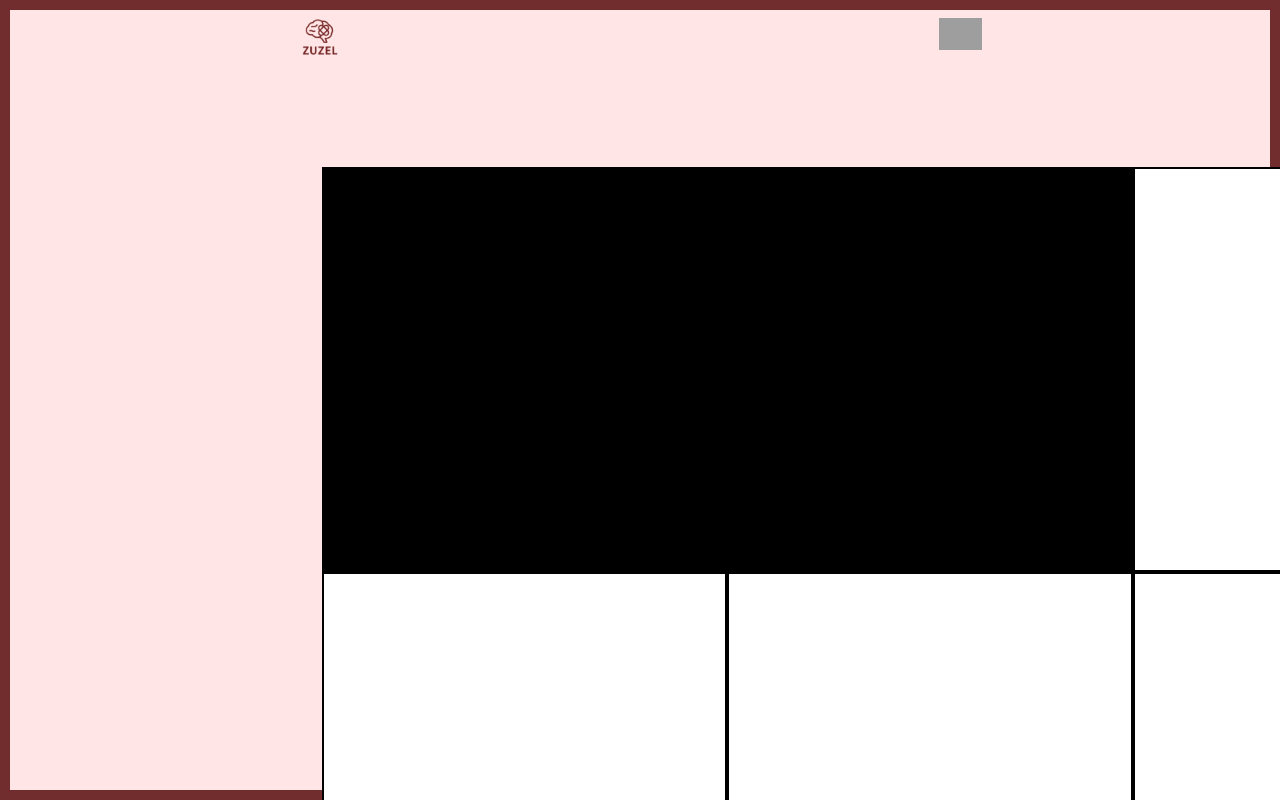
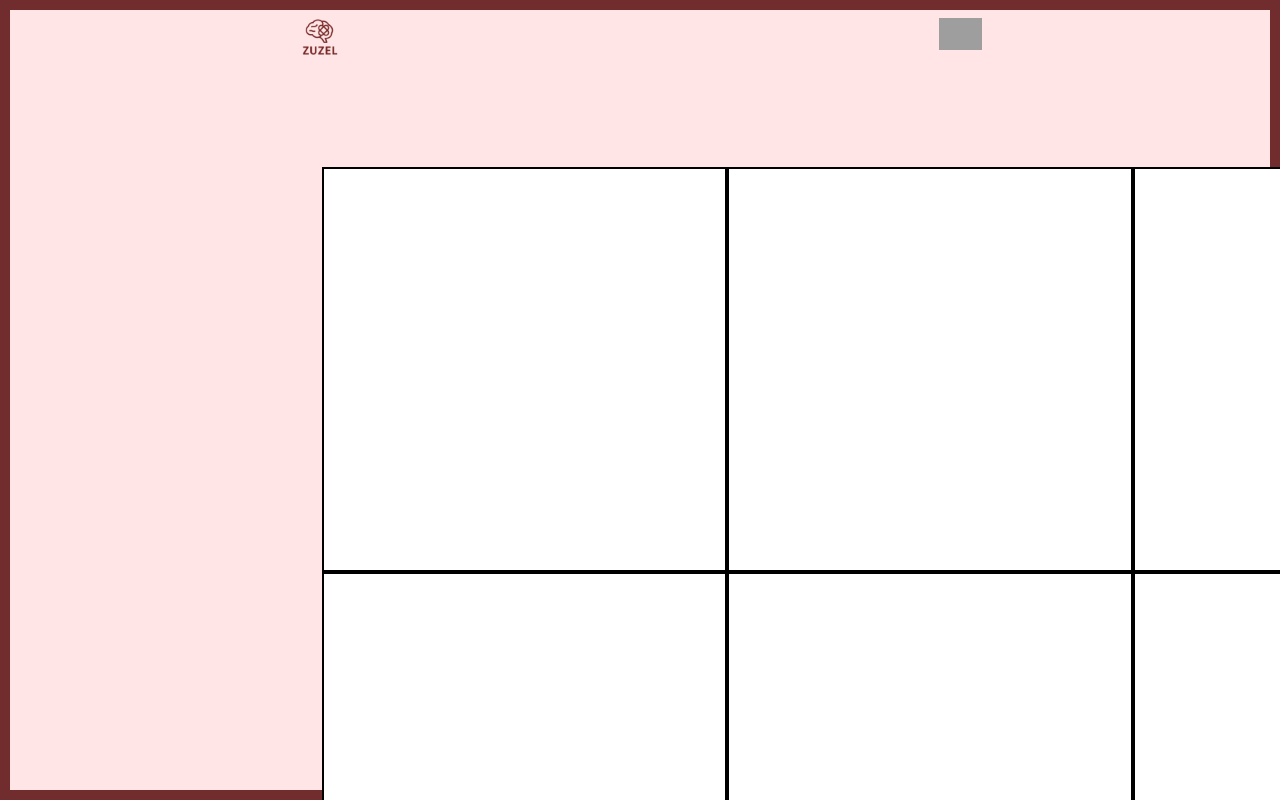
Before and after one commit to ZuskaS/Zuzel, a React (Vite) app: page /game/difficulty1 in a window 1280 px wide. Shown: the top 800 px of the page. Built offline with nearby package versions, Linux system fonts and the light colour scheme; grey boxes are pictures that could not be loaded.

Commit message:
vytvoření component Phase2,3 a nastavení výběr polí uživatelem.

```diff
--- a/src/Components/Grid/Grid.jsx
+++ b/src/Components/Grid/Grid.jsx
@@ -1,13 +1,21 @@
-import './Grid.css'
+import './Grid.css';
 
-export const Grid = ({size, numbers}) => {
-    return (
-        <div className='grid' style={{gridTemplateColumns: `repeat(${size}, 1fr)`, gridTemplateRows: `repeat(${size}, 1fr)`}}
+export const Grid = ({ size, numbers, onUserClick }) => {
+  return (
+    <div
+      className="grid"
+      style={{
+        gridTemplateColumns: `repeat(${size}, 1fr)`,
+        gridTemplateRows: `repeat(${size}, 1fr)`,
+      }}
     >
-            {Array.from({ length: size * size }, (_, index) => (
-                <div className={`cell ${numbers.includes(index) ? 'selected' : '' }`} key={index} >
-                </div>
-            ))}
-        </div>
-    )
-}
+      {Array.from({ length: size * size }, (_, index) => (
+        <div
+          className={`cell ${numbers.includes(index) ? 'selected' : ''}`}
+          key={index}
+          onClick={() => onUserClick(index)}
+        ></div>
+      ))}
+    </div>
+  );
+};
--- /dev/null
+++ b/src/Components/Phase1/Phase1.jsx
@@ -0,0 +1,9 @@
+import { Grid } from '../../Components/Grid/Grid';
+
+export const Phase1 = ({ size, generateNumbers }) => {
+  return (
+    <div className="container">
+      <Grid size={size} numbers={generateNumbers} />
+    </div>
+  );
+};
--- /dev/null
+++ b/src/Components/Phase2/Phase2.jsx
@@ -0,0 +1,9 @@
+import { Grid } from '../../Components/Grid/Grid';
+
+export const Phase2 = ({ size, numbers, onUserClick }) => {
+  return (
+    <div className="container">
+      <Grid size={size} numbers={numbers} onUserClick={onUserClick} />
+    </div>
+  );
+};
--- /dev/null
+++ b/src/Components/Phase3/Phase3.jsx
@@ -0,0 +1,9 @@
+import { Grid } from '../../Components/Grid/Grid';
+
+export const Phase3 = ({ size, generateNumbers, userNumbers }) => {
+  return (
+    <div className="container">
+      {/*<Grid size={size} numbers={generateNumbers} />*/}
+    </div>
+  );
+};
--- a/src/pages/GamePage/GamePage.jsx
+++ b/src/pages/GamePage/GamePage.jsx
@@ -1,32 +1,59 @@
 import { useEffect, useState } from 'react';
-import { Grid } from '../../Components/Grid/Grid';
+import { Phase1 } from '../../Components/Phase1/Phase1';
+import { Phase2 } from '../../Components/Phase2/Phase2';
+import { Phase3 } from '../../Components/Phase3/Phase3';
 
 const GenerateRandomNumbers = (count, size) => {
-
   const result = [];
 
   while (result.length < count) {
-    const RandomNumber = Math.floor(Math.random() * (size * size))
+    const RandomNumber = Math.floor(Math.random() * (size * size));
     if (!result.includes(RandomNumber)) {
-      result.push(RandomNumber)
+      result.push(RandomNumber);
     }
   }
-  return result
-}
+  return result;
+};
 
 export const GamePage = ({ size }) => {
-  const [generateNumbers, setGenerateNumbers] = useState([])
+  const [phaseGame, setPhaseGame] = useState(2);
+  const [userNumbers, setUserNumbers] = useState([]);
+  const [generateNumbers, setGenerateNumbers] = useState([]);
 
   useEffect(() => {
-    const RandomNumbers= GenerateRandomNumbers(2, size)
-    setGenerateNumbers(RandomNumbers)
-  },
-    [])
+    const RandomNumbers = GenerateRandomNumbers(2, size);
+    setGenerateNumbers(RandomNumbers);
+  }, []);
 
-console.log(generateNumbers)
-  return (
-    <div className="container">
-      <Grid size={size} numbers={generateNumbers}/>
-    </div>
-  );
+  const handleUserSelect = (index) => {
+    let updatedNumbers;
+    if (userNumbers.includes(index)) {
+      updatedNumbers = userNumbers.filter((number) => number !== index);
+    } else {
+      updatedNumbers = [...userNumbers, index];
+    }
+    setUserNumbers(updatedNumbers);
+  };
+
+  if (phaseGame === 1) {
+    return <Phase1 size={size} generateNumbers={generateNumbers} />;
+  }
+  if (phaseGame === 2) {
+    return (
+      <Phase2
+        size={size}
+        numbers={userNumbers}
+        onUserClick={handleUserSelect}
+      />
+    );
+  }
+  if (phaseGame === 3) {
+    return (
+      <Phase3
+        size={size}
+        generateNumbers={generateNumbers}
+        userNumbers={userNumbers}
+      />
+    );
+  }
 };
```
